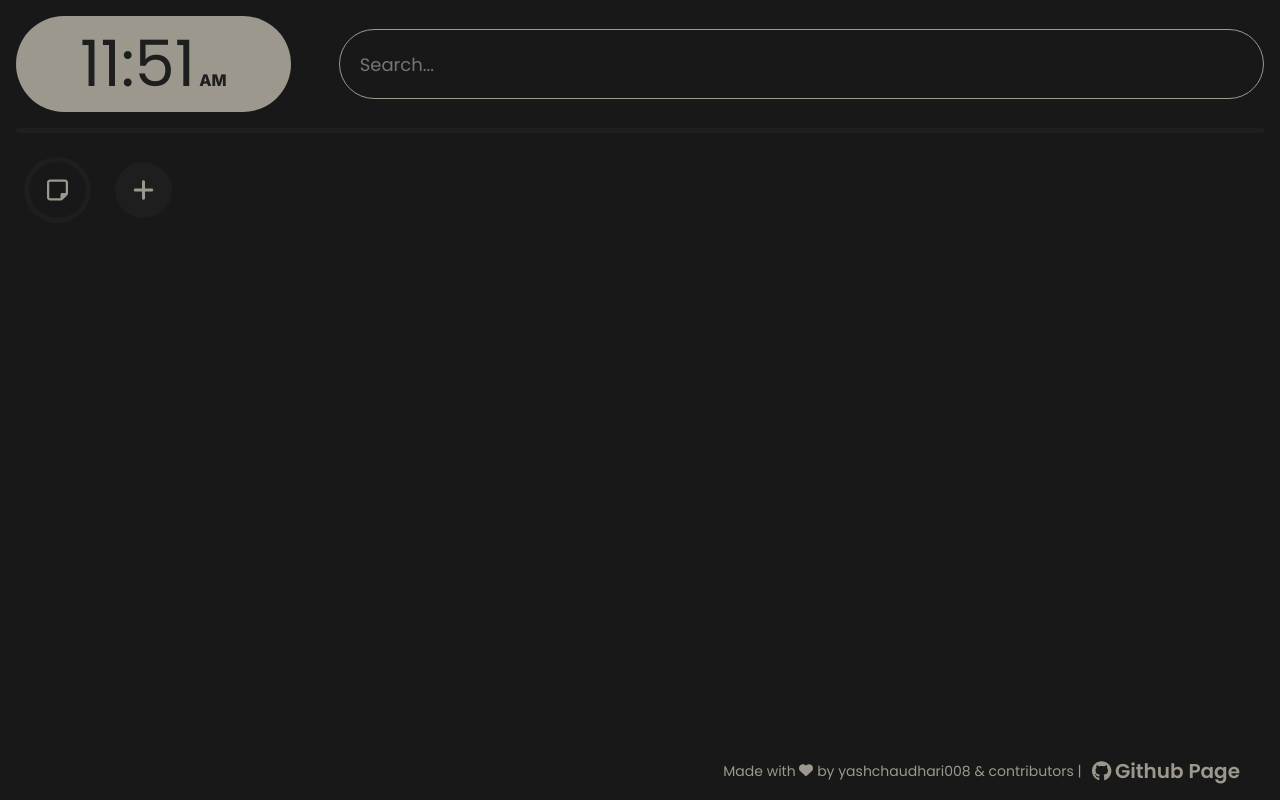
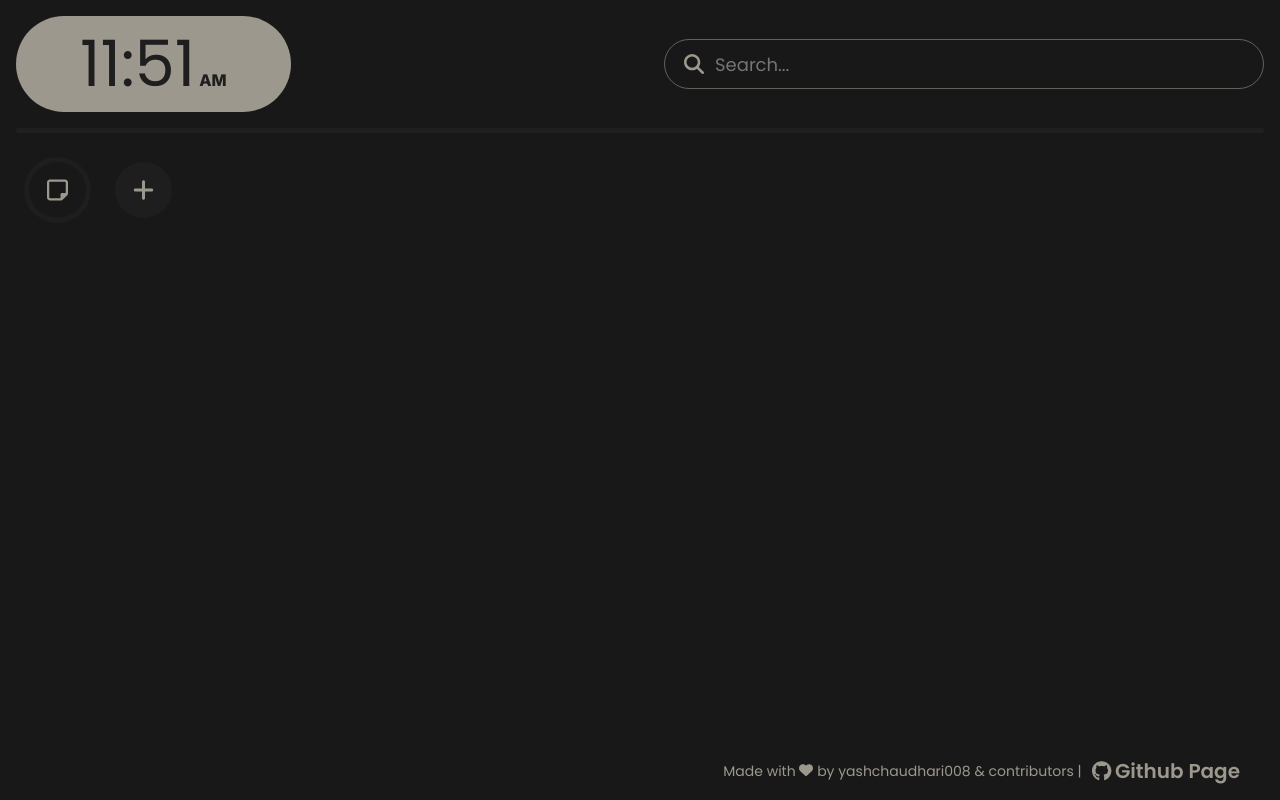
Before and after one commit to yashchaudhari008/minime, a React (Vite) app: page / in a window 1280 px wide. Built offline with nearby package versions, Linux system fonts and the light colour scheme.

Commit message:
feat: changing the design of the search input

```diff
--- a/src/app.module.scss
+++ b/src/app.module.scss
@@ -14,5 +14,7 @@
 .header {
 	display: flex;
 	align-items: center;
+	justify-content: space-between;
+	width: 100%;
 	gap: 3rem;
 }
--- a/src/components/Search/Search.tsx
+++ b/src/components/Search/Search.tsx
@@ -1,4 +1,6 @@
-import { SubmitHandler, useForm } from 'react-hook-form';
+import { SubmitHandler, useForm } from 'react-hook-form'
+import { FontAwesomeIcon } from '@fortawesome/react-fontawesome';
+import { faSearch } from '@fortawesome/free-solid-svg-icons';
 import styles from './search.module.scss';
 
 interface Inputs {
@@ -17,10 +19,12 @@ const Search = () => {
 
   return (
     <form onSubmit={handleSubmit(onSearch)} className={styles.searchForm}>
+      <label htmlFor="search"><FontAwesomeIcon icon={faSearch} /></label>
       <input
+        {...register('searchValue')}
         type="search"
         placeholder="Search..."
-        {...register('searchValue')}
+        id='search'
       />
     </form>
   )
--- a/src/components/Search/search.module.scss
+++ b/src/components/Search/search.module.scss
@@ -1,23 +1,41 @@
 @import "/src/styles/mixins.scss";
 
 .searchForm {
-  width: 100%;
-  height: 70px;
+  height: 50px;
+  position: relative;
+  display: flex;
+  align-items: center;
+  color: #9c988d;
 
   input {
     @include font-poppins;
 
-    width: 100%;
+    width: 600px;
     height: 100%;
 
     font-size: 18px;
     background: none;
     color: #9c988d;
 
-    border: 1px solid #9c988d;
+    border: 1px solid #9c988d90;
     border-radius: 64px;
 
-    padding-left: 20px;
+    padding-left: 50px;
     outline: none;
   }
+
+
+  input[type="search"]::-webkit-search-decoration,
+  input[type="search"]::-webkit-search-cancel-button,
+  input[type="search"]::-webkit-search-results-button,
+  input[type="search"]::-webkit-search-results-decoration {
+    display: none;
+  }
+
+
+  label {
+    position: absolute;
+    left: 20px;
+    font-size: 20px;
+  }
 }
```
